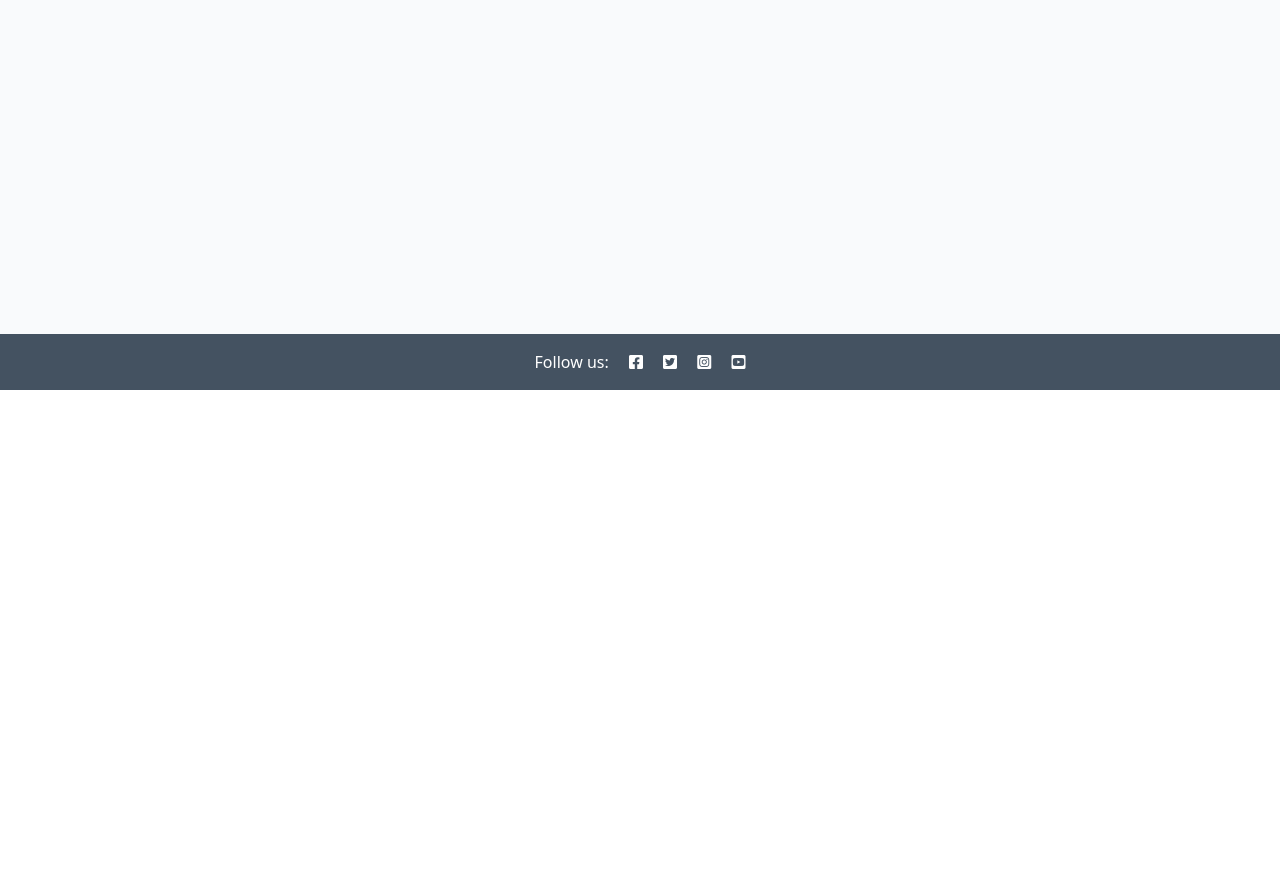
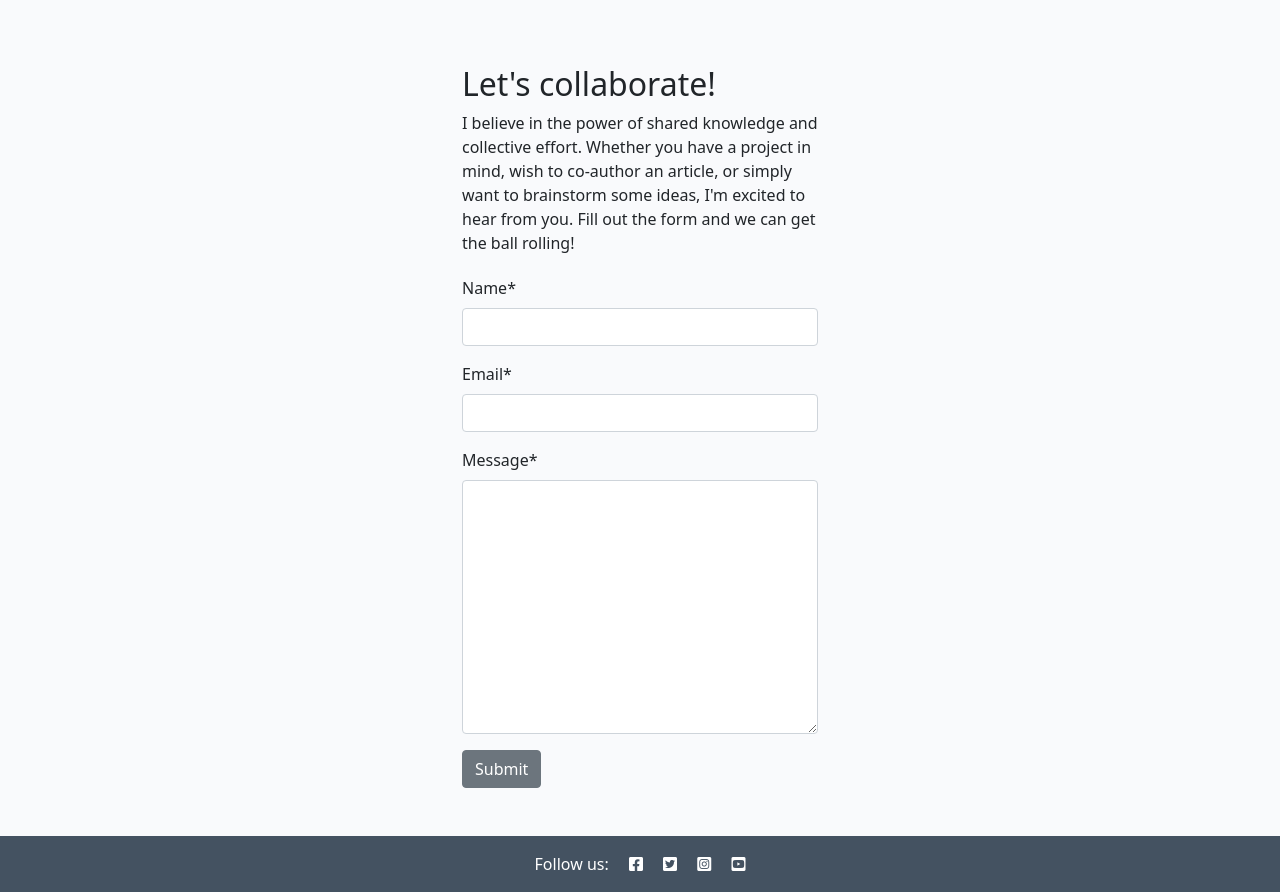
Before and after one commit to Karla-Stein/django-blog, a Django app: page /about/ in a window 1280 px wide. Shown: the part 410-1302 px from the top of the page. Before the commit the page ends 800 px from the top, so only its background shows below. Run offline with Django 4.2, Linux system fonts and the light colour scheme; data that the repository does not hold is empty; some libraries are stand-ins or nearby versions.

Commit message:
Add collaboration form and model and add to admin

```diff
--- /dev/null
+++ b/about/forms.py
@@ -0,0 +1,8 @@
+from .models import CollaborateRequest
+from django import forms
+
+
+class CollaborateForm(forms.ModelForm):
+    class Meta:
+        model = CollaborateRequest
+        fields = ('name', 'email', 'message')
--- a/about/models.py
+++ b/about/models.py
@@ -10,3 +10,13 @@ class About(models.Model):
 
     def __str__(self):
         return self.title
+
+
+class CollaborateRequest(models.Model):
+    name = models.CharField(max_length=200)
+    email = models.EmailField()
+    message = models.TextField()
+    read = models.BooleanField(default=False)
+
+    def __str__(self):
+        return f"Collaboration request from {self.name}"
--- a/about/templates/about/about.html
+++ b/about/templates/about/about.html
@@ -1,24 +1,43 @@
 {% extends 'base.html' %}
+{% load static %}
+{% load crispy_forms_tags %}
+
 {% block content %}
-{% load static %}
 <div class="container mt-5">
   <div class="row">
-    <div class="col-4 text-center">
-      <img src="{% static 'images/nobody.jpg' %}" width="75%" />
+    <div class="col-12 col-md-4 text-center">
+      <img src="{% static 'images/nobody.jpg' %}" width="75%">
     </div>
-    <div class="col-8">
-      <!-- Title goes between these h2 tags -->
+    <div class="col-12 col-md-8">
       <h2>{{ about.title }}</h2>
-      <!-- Content goes directly underneath this -->
       {{ about.content | safe }}
     </div>
   </div>
   <div class="row">
-    <div class="col text-right">
+    <div class=" text-right">
       <!-- Updated on field goes in here -->
 
       <p class="text-end"><em>Updated on: {{ about.updated_on }}</em></p>
     </div>
   </div>
+  <div class="row justify-content-center">
+    <div class="col-12 col-md-4 my-5">
+      <h2>Let's collaborate!</h2>
+      <p>I believe in the power of shared knowledge and collective effort.
+        Whether you have a project in mind, wish to co-author
+        an article, or simply want to brainstorm some ideas,
+        I'm excited to hear from you. Fill out the form
+        and we can get the ball rolling!</p>
+
+      <!-- add your form here. Your submit button should
+                                have the classes of btn, btn-secondary -->
+
+      <form method="post" style="margin-top: 1.3em;">
+        {{ collaborate_form | crispy}}
+        {% csrf_token %}
+        <button type="submit" class="btn btn-secondary">Submit</button>
+      </form>
+    </div>
+  </div>
 </div>
 {% endblock content %}
--- a/about/views.py
+++ b/about/views.py
@@ -1,5 +1,7 @@
 from django.shortcuts import render
 from .models import About
+from .forms import CollaborateForm
+from django.contrib import messages
 
 
 # Create your views here.
@@ -9,8 +11,23 @@ def about_me(request):
     """
     about = About.objects.all().order_by('-updated_on').first()
 
+    collaborate_form = CollaborateForm()
+
+    if request.method == "POST":
+        print('Received a POST request')
+        request_form = CollaborateForm(data=request.POST)
+        if request_form.is_valid():
+            request_form.save()
+            messages.add_message(
+                request, messages.SUCCESS,
+                'Collaboration request received! I endeavour to respond within 2 working days'  # noqa: E501
+            )
+
+    collaborate_form = CollaborateForm()
+
     return render(
         request,
         "about/about.html",
-        {"about": about},
+        {"about": about,
+         "collaborate_form": collaborate_form},
     )
--- a/blog/views.py
+++ b/blog/views.py
@@ -33,6 +33,7 @@ def post_detail(request, slug):
     comment_count = post.comments.filter(approved=True).count()
 
     if request.method == "POST":
+        print('Received a POST request')
         comment_form = CommentForm(data=request.POST)
         if comment_form.is_valid():
             comment = comment_form.save(commit=False)
@@ -46,6 +47,8 @@ def post_detail(request, slug):
 
     comment_form = CommentForm()
 
+    print('About to render template')
+
     return render(
         request,
         "blog/post_detail.html",
```
Also changed, not shown: about/admin.py (+11 -3 lines), about/migrations/0002_collaboraterequest.py (added).
